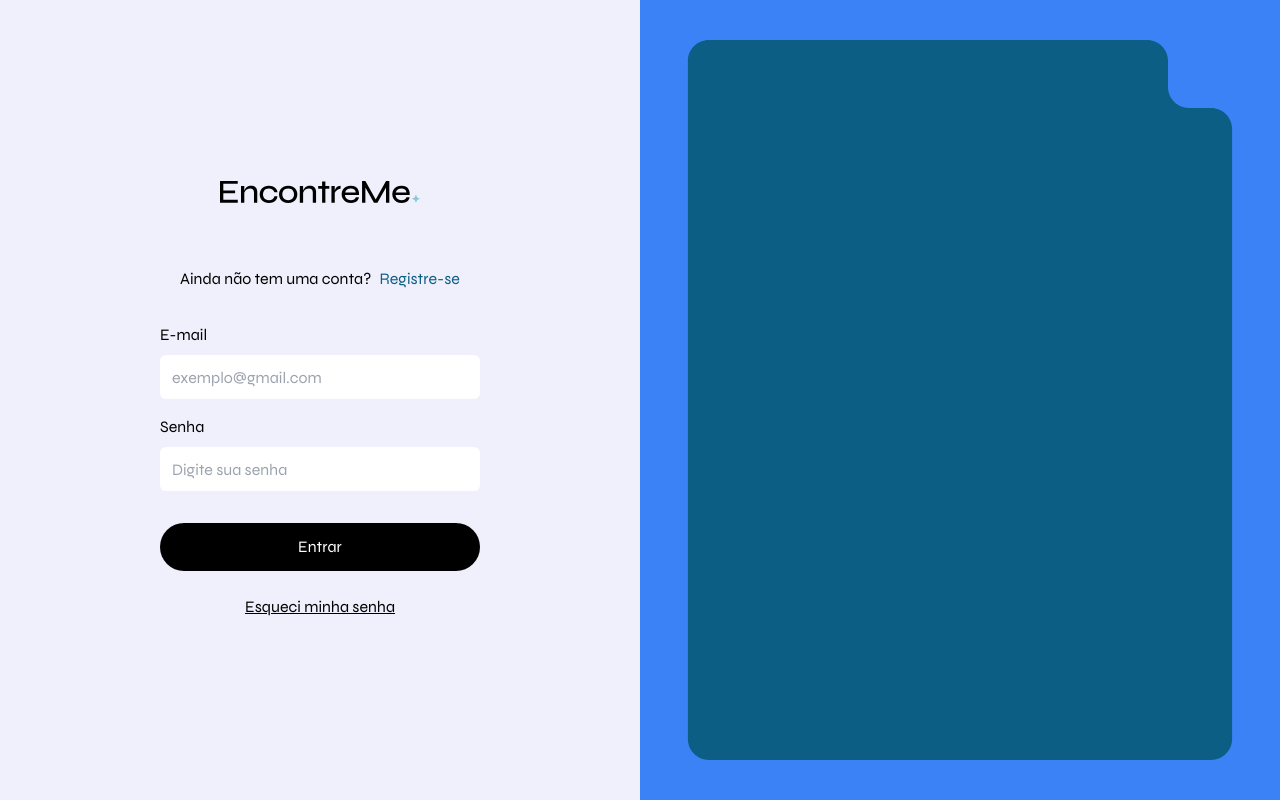
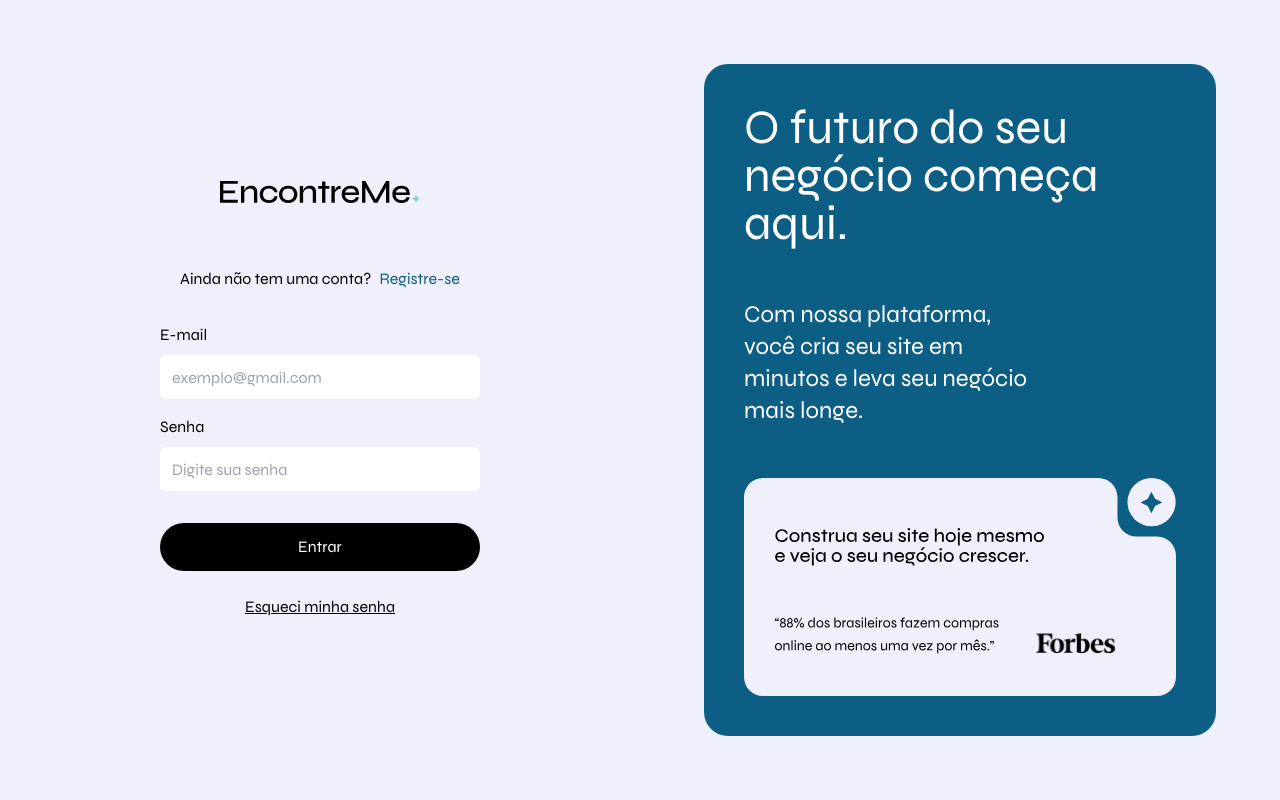
Before and after one commit to mariamandafm/encontreme, a Next.js app: page /login in a window 1280 px wide. Built offline with nearby package versions, Linux system fonts and the light colour scheme.

Commit message:
feat: login

```diff
--- /dev/null
+++ b/src/app/forgot/page.tsx
@@ -0,0 +1,8 @@
+"use client";
+
+
+export default function Forgot() {
+    return (
+        <h1>Esqueci</h1>
+    )
+}
--- a/src/app/login/page.tsx
+++ b/src/app/login/page.tsx
@@ -2,9 +2,11 @@
 
 import Image from "next/image";
 import Link from "next/link";
-import Input from "../../components/FormInput";
+import { useRouter } from "next/navigation";
 
 export default function Login() {
+  const router = useRouter();
+
   return (
     <div className="w-screen h-screen bg-primary flex">
       <div className="w-1/2 h-full flex items-center justify-center flex-col">
@@ -13,8 +15,10 @@ export default function Login() {
           Ainda não tem uma conta? <p className="text-[#0C5E84] font-medium ml-2">Registre-se</p>
         </Link>
 
-        <form className="w-80 mt-8">
-
+        <form className="w-80 mt-8" onSubmit={(e) => {
+          e.preventDefault()
+          router.push("/dashboard")
+        }}>
           <label className="font-medium">E-mail</label>
           <input type="email" placeholder="exemplo@gmail.com" className="outline-black mt-2 w-full h-11 bg-white rounded-md border-0 p-3 text-gray-900 focus:ring-1 focus:ring-inset focus:ring-secondaryBlue" />
 
@@ -27,11 +31,14 @@ export default function Login() {
         </form>
         <Link href="/forgot" className="underline mt-6">Esqueci minha senha</Link>
       </div>
-      <div className="w-1/2 h-full flex items-center justify-center flex-col bg-blue-500 p-10">
-        <svg className="w-full" viewBox="0 0 520 688" fill="none" xmlns="http://www.w3.org/2000/svg">
-          <path d="M0 20C0 8.95432 8.95431 0 20 0H438.768C449.814 0 458.768 8.95431 458.768 20V45C458.768 56.0457 467.722 65 478.768 65H500C511.046 65 520 73.9543 520 85V668C520 679.046 511.046 688 500 688H20C8.95432 688 0 679.046 0 668V20Z" fill="#0C5E84" />
-        </svg>
+
+      <div className="relative w-1/2 h-auto flex items-center justify-center p-16">
+        <div className="bg-[#0C5E84] w-full h-full rounded-3xl p-10 flex justify-between flex-col">
+          <h3 className="text-white text-5xl w-[90%]">O futuro do seu negócio começa aqui.</h3>
+          <p className="text-white text-2xl w-2/3">Com nossa plataforma, você cria seu site em minutos e leva seu negócio mais longe.</p>
+          <Image className="w-full" src="/card_login.svg" width={1200} height={400} alt="Card Incentivador - Construa seu site hoje mesmo e veja o seu negócio crescer." />
+        </div>
       </div>
-    </div >
+    </div>
   )
 }
--- a/src/app/page.tsx
+++ b/src/app/page.tsx
@@ -20,8 +20,6 @@ export default function Home() {
         <div className="w-72 h-52 bg-primaryBlue" />
       </div>
       <Image className="absolute right-48 bottom-0" src="/login_star.svg" height={800} width={450} alt="Ilustração de azul subindo." />
-
-
     </section>
   );
 }
--- a/tailwind.config.ts
+++ b/tailwind.config.ts
@@ -1,4 +1,5 @@
 /** @type {import('tailwindcss').Config} */
+
 module.exports = {
   content: [
     "./src/app/*.tsx",
@@ -19,6 +20,7 @@ module.exports = {
       fontFamily: {
         logo: ['var(--font-syne)'],
       },
+
     },
   },
   plugins: [],
```
Also changed, not shown: public/card_login.svg (added), src/app/plano/page.tsx (added).
